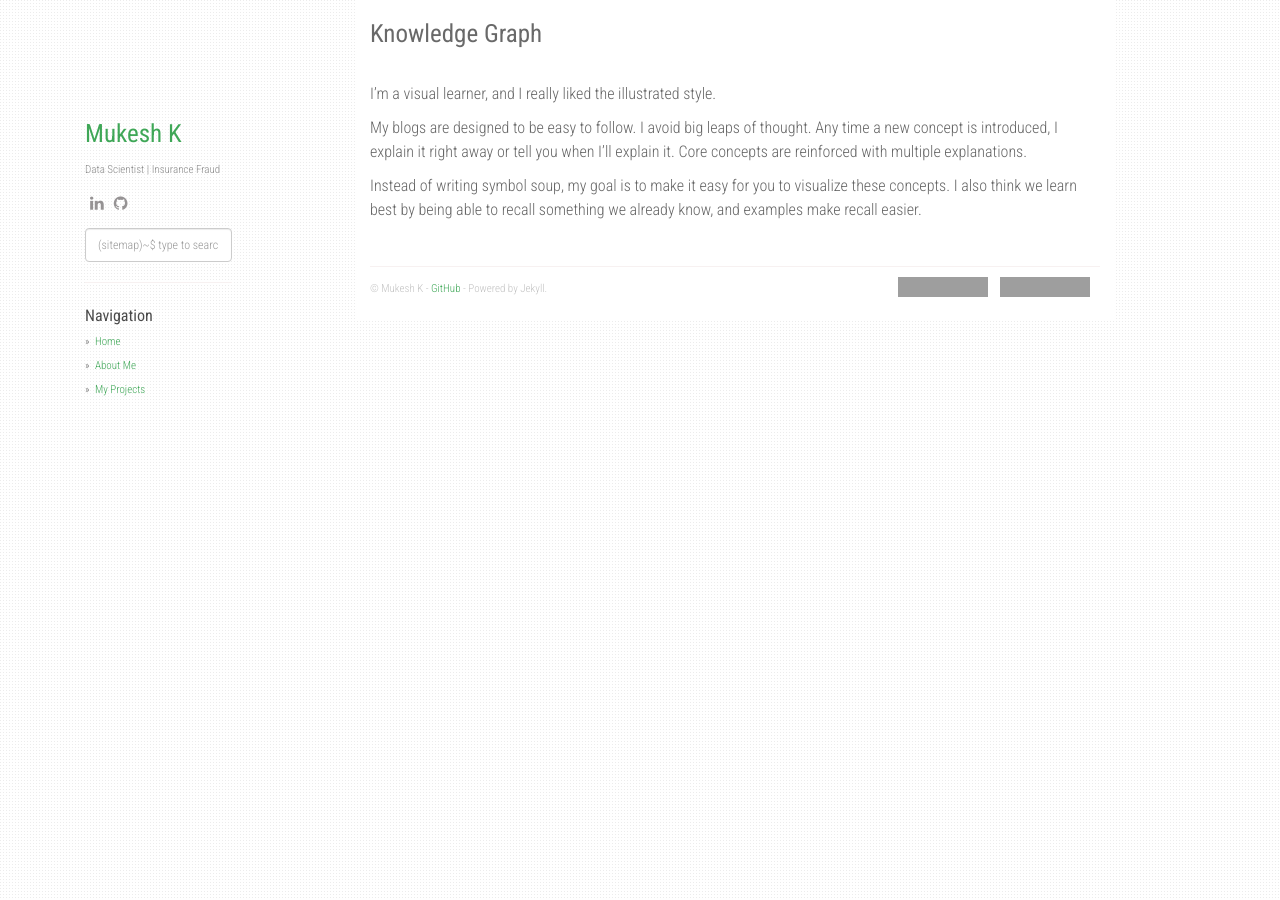
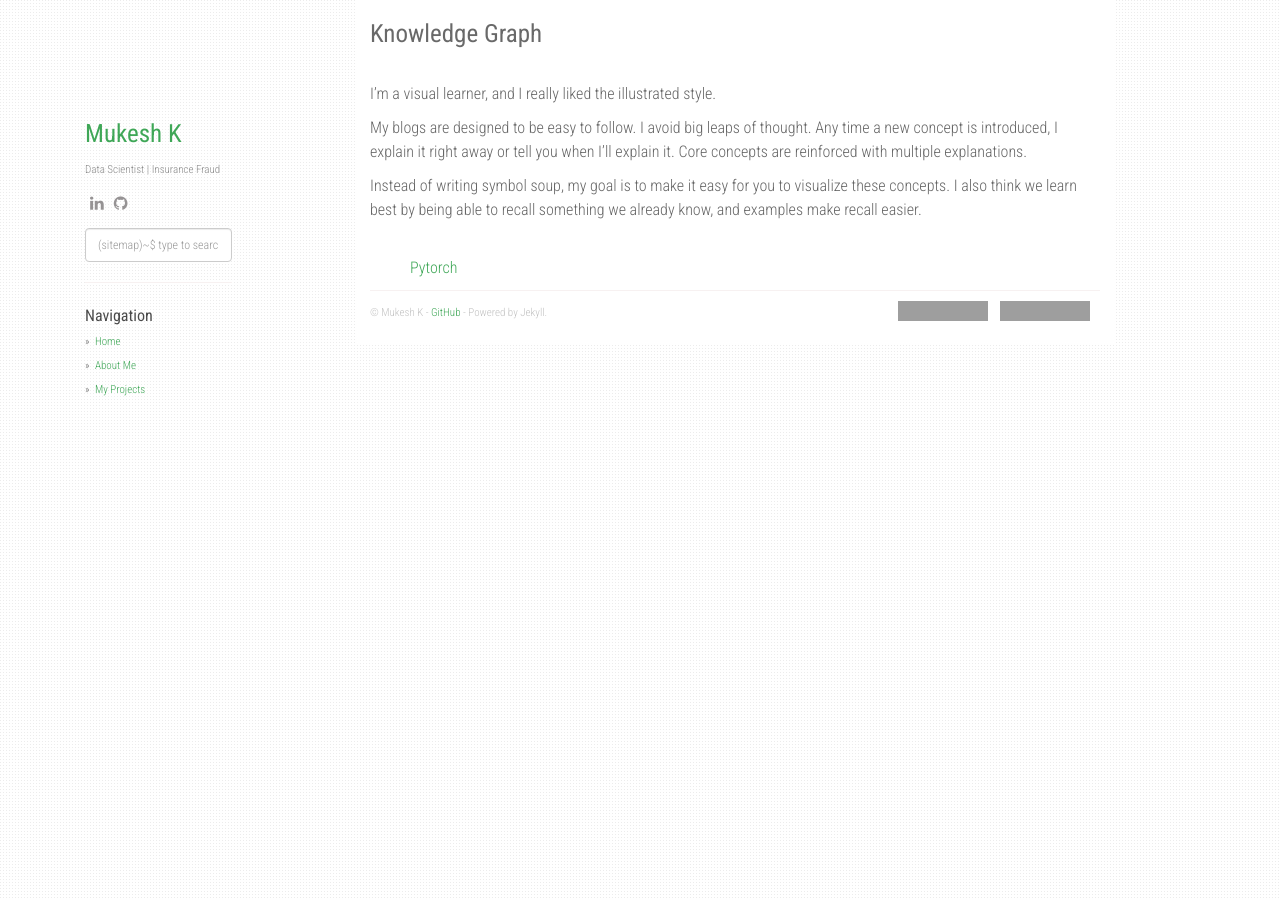
Before and after one commit to muksmuks/muksmuks.github.io, a Jekyll site: the page built from index.html, in a window 1280 px wide. Built offline with Jekyll 4.4.1, drawn with Linux system fonts in a browser that asks for light colours; nearby versions of some CDN libraries; the list of posts is cut into pages by our own code; grey boxes are pictures that could not be loaded.

Commit message:
Update index.html

```diff
--- a/index.html
+++ b/index.html
@@ -19,9 +19,7 @@ layout: default
   <br/>
 
   <ol class="posts">
-    {% for post in paginator.posts %}
-      <li><a href="{{ post.url }}">{{ post.title }}</a> &raquo; <i><span>{{ post.date | date_to_string }}</span></i></li>
-    {% endfor %}
+    <a href="">Pytorch</a>
   </ol>
 
 </div><!-- end #home -->
```
